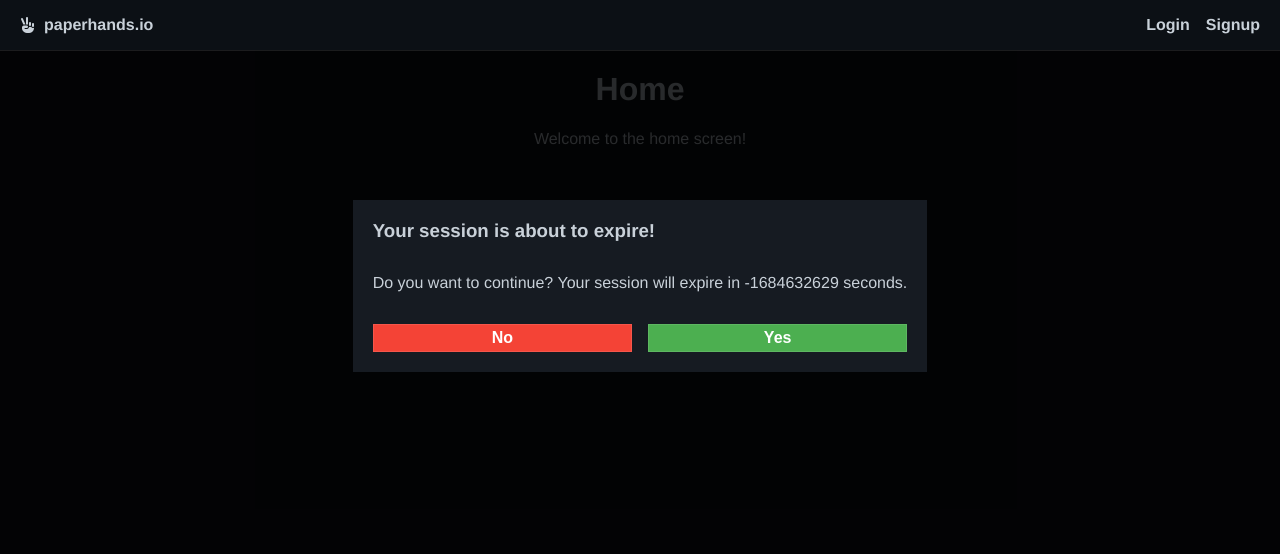
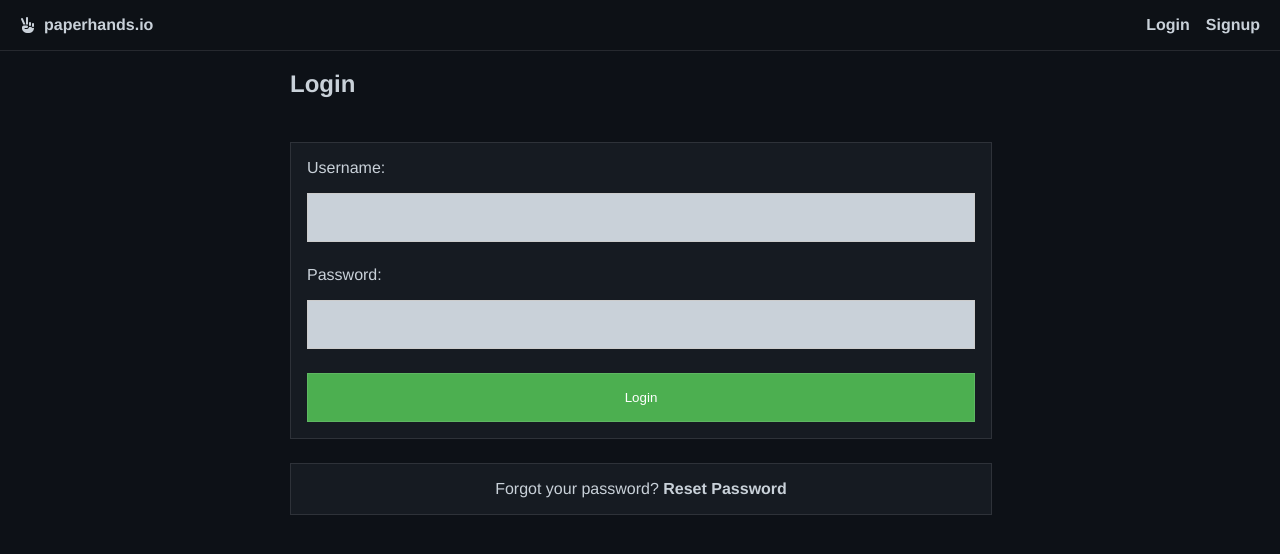
Before and after one commit to damian-anslik/paperhands, a Vue app: page /login in a window 1280 px wide. Before the commit this address led to /. Shown: the top 554 px of the page. Built offline with nearby package versions, Linux system fonts and the light colour scheme; no server answers; what vue3-apexcharts would draw is missing.

Commit message:
Revert "moved session timeout dialog to root component"
This reverts commit 4e4acf54aac476210806646d602b3cb1721614fe.

```diff
--- a/src/App.vue
+++ b/src/App.vue
@@ -1,20 +1,17 @@
 <template>
   <Navbar />
   <div class="content">
-    <SessionTimeoutDialog />
     <router-view />
   </div>
 </template>
 
 <script>
 import Navbar from '@/components/Navbar.vue'
-import SessionTimeoutDialog from '@/components/SessionTimeoutDialog.vue'
 import controller from '@/controller'
 export default {
   name: 'App',
   components: {
-    Navbar,
-    SessionTimeoutDialog
+    Navbar
   },
   created() {
     if (this.$store.getters.availableSymbols) {
--- a/src/views/Dashboard.vue
+++ b/src/views/Dashboard.vue
@@ -1,4 +1,5 @@
 <template>
+    <SessionTimeoutDialog />
     <div v-if="activePortfolio">
         <div class="dashboard-container">
             <div class="portfolio-container">
@@ -25,12 +26,14 @@ import Portfolio from '@/components/Portfolio.vue'
 import NewPortfolioForm from '@/components/NewPortfolioForm.vue'
 import OrderForm from '@/components/OrderForm.vue'
 import Chart from '@/components/Chart.vue'
+import SessionTimeoutDialog from '@/components/SessionTimeoutDialog.vue'
 export default {
     components: {
         Portfolio,
         NewPortfolioForm,
         OrderForm,
-        Chart
+        Chart,
+        SessionTimeoutDialog
     },
     data() {
         return {
```
